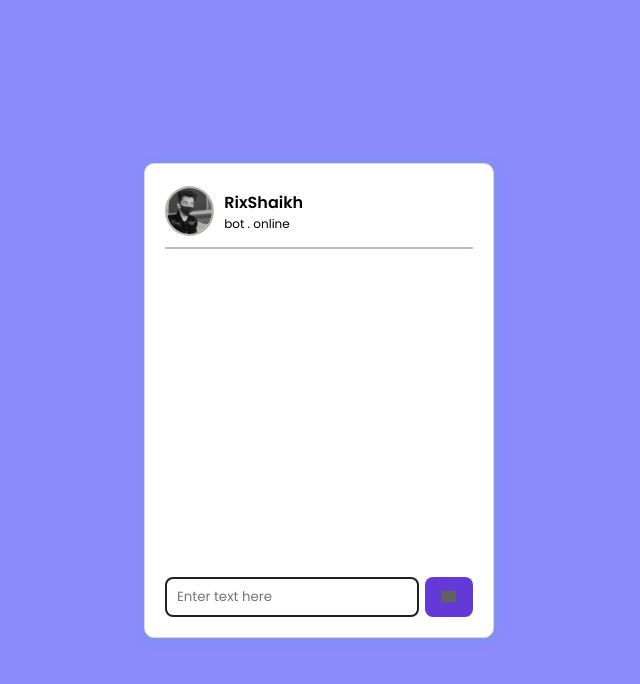
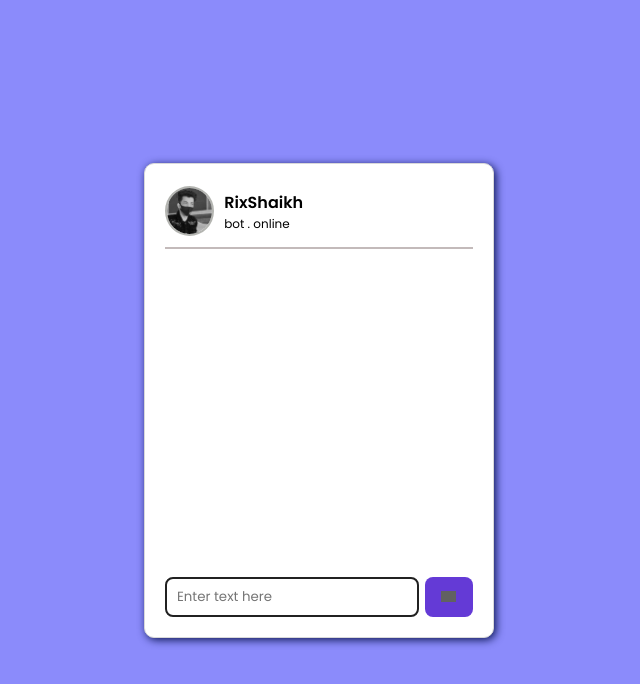
Before and after one commit to webrix11/rixshaikh-bot, a plain HTML site: page index.html in a window 1280 px wide. Shown: the whole page, without its empty margins (321-961 px from the left). Drawn offline with Linux system fonts and the light colour scheme; grey boxes are pictures that could not be loaded.

```diff
--- a/style.css
+++ b/style.css
@@ -1,6 +1,3 @@
-/* Jai shree Ram */
-/* Code Net */
-
 @import url('https://fonts.googleapis.com/css2?family=Poppins:wght@200;300;400;500;600;700&display=swap');
 
 * {
@@ -34,7 +31,7 @@ body::-webkit-scrollbar {
    border-radius: 10px;
    border: 1px solid #d9d9d9;
    overflow: hidden;
-   box-shadow: 2px 2px 9px rgb(122, 150, 232);
+   box-shadow: 2px 2px 9px rgb(11 22 83);
 }
 
 .tab {
```
